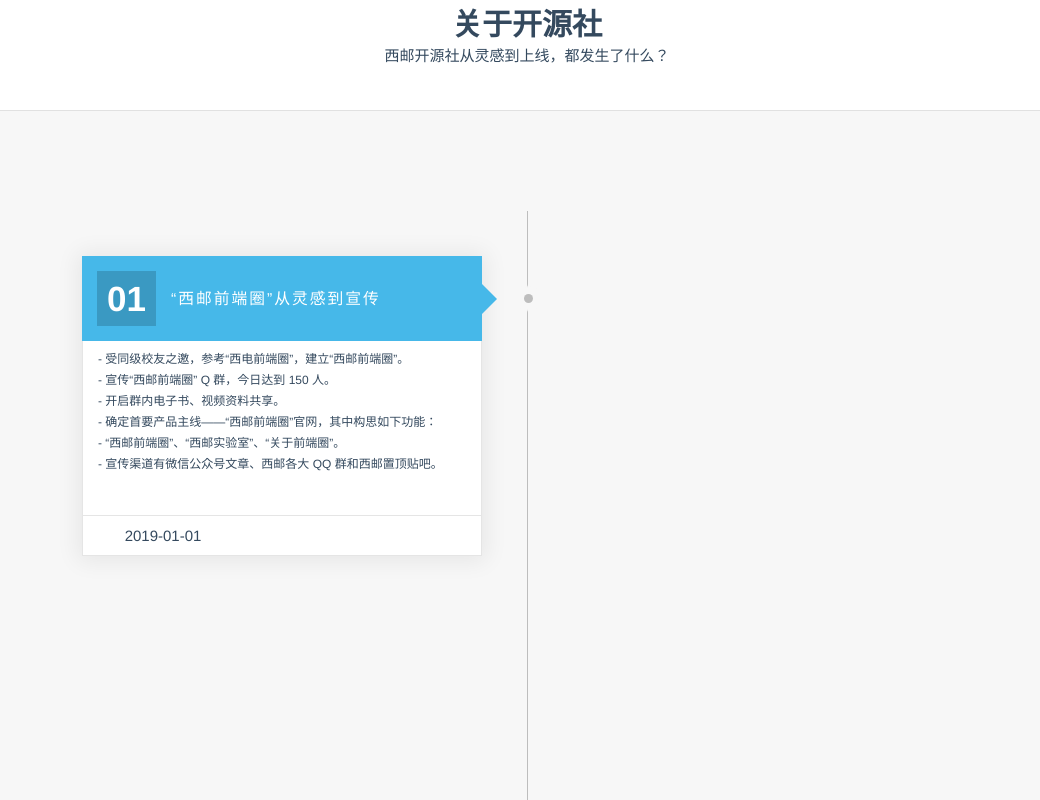
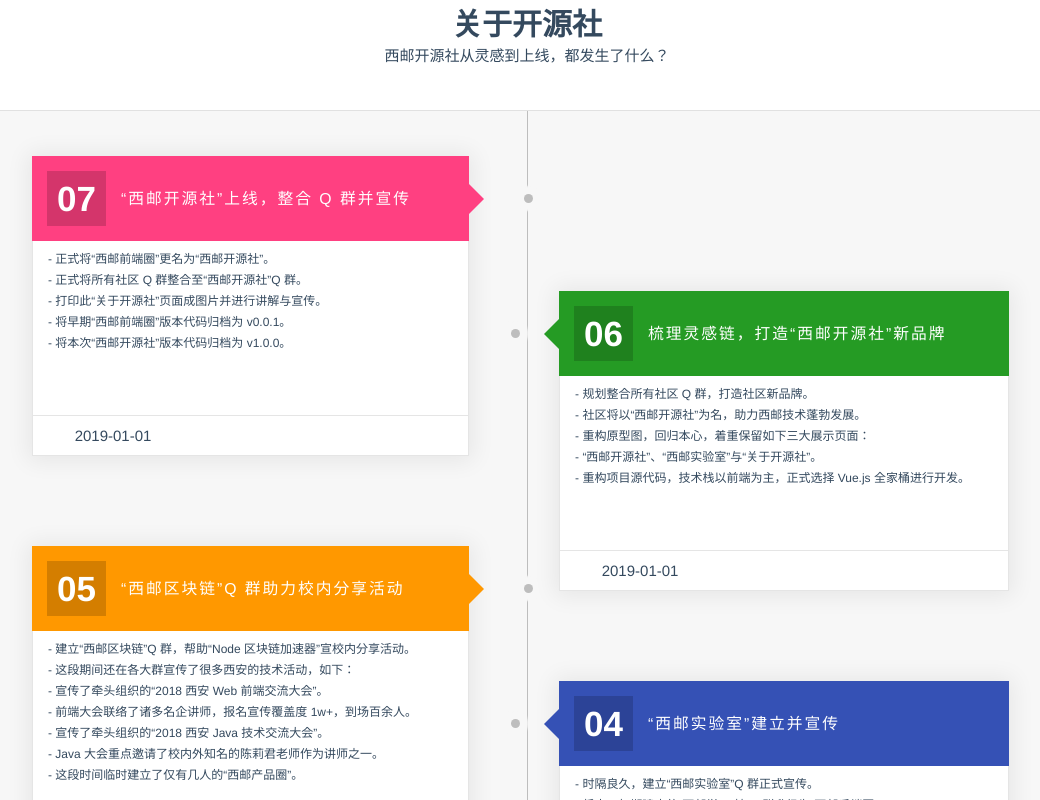
Before and after one commit to ningoink/xiyoucircle, a Vue app: page /about in a window 1280 px wide. Shown: the top 800 px of the page, without its empty margins (113-1153 px from the left). Built offline with nearby package versions, Linux system fonts and the light colour scheme.

Commit message:
持续优化时间轴相关 CSS 并能设置时间轴卡片个数

```diff
--- a/src/views/about/card-timeline.vue
+++ b/src/views/about/card-timeline.vue
@@ -1,13 +1,35 @@
 <template>
-    <section id=timeline>
+    <section id="timeline">
         <div class="demo-card-wrapper">
-            <div class="demo-card demo-card--step1">
+            <template v-for="(item, i) in historyList">
+                <div :key="item.id" class="demo-card" :class="'demo-card--step' + (i+1)">
+                    <div class="head">
+                        <div class="number-box">
+                            <span>{{ '0' + item.id }}</span>
+                        </div>
+                        <h2>{{ item.title }}</h2>
+                    </div>
+                    <div class="body">
+                        <p v-for="(t, j) in item.text" :key="j">{{ t }}</p>
+                    </div>
+                    <div class="foot">
+                        <div class="calendar">
+                            <!-- icon -->&nbsp;
+                        </div>
+                        <div class="date">2019-01-01</div>
+                        <div class="icon">
+                            <!-- icon -->&nbsp;
+                        </div>
+                    </div>
+                </div>
+            </template>
+
+            <!-- <div class="demo-card demo-card--step5">
                 <div class="head">
                     <div class="number-box">
                         <span>01</span>
                     </div>
                     <h2>
-                        <!-- <span class="small">Subtitle</span> -->
                         “西邮前端圈”从灵感到宣传
                     </h2>
                 </div>
@@ -21,60 +43,12 @@
                 </div>
                 <div class="foot">
                     <div class="calendar">
-                        <!-- icon -->&nbsp;
+                        &nbsp;
                     </div>
                     <div class="date">2019-01-01</div>
                     <div class="icon">
-                        <!-- icon -->&nbsp;
+                        &nbsp;
                     </div>
-                </div>
-            </div>
-
-            <!-- <div class="demo-card demo-card--step2">
-                <div class="head">
-                    <div class="number-box">
-                        <span>02</span>
-                    </div>
-                    <h2><span class="small">Subtitle</span> Confidence</h2>
-                </div>
-                <div class="body">
-                    <p>Lorem ipsum dolor sit amet, consectetur adipisicing elit. Soluta reiciendis deserunt doloribus consequatur, laudantium odio dolorum laboriosam.</p>
-                </div>
-            </div>
-
-            <div class="demo-card demo-card--step3">
-                <div class="head">
-                    <div class="number-box">
-                        <span>03</span>
-                    </div>
-                    <h2><span class="small">Subtitle</span> Adaptation</h2>
-                </div>
-                <div class="body">
-                    <p>Lorem ipsum dolor sit amet, consectetur adipisicing elit. Soluta reiciendis deserunt doloribus consequatur, laudantium odio dolorum laboriosam.</p>
-                </div>
-            </div>
-
-            <div class="demo-card demo-card--step4">
-                <div class="head">
-                    <div class="number-box">
-                        <span>04</span>
-                    </div>
-                    <h2><span class="small">Subtitle</span> Consistency</h2>
-                </div>
-                <div class="body">
-                    <p>Lorem ipsum dolor sit amet, consectetur adipisicing elit. Soluta reiciendis deserunt doloribus consequatur, laudantium odio dolorum laboriosam.</p>
-                </div>
-            </div>
-
-            <div class="demo-card demo-card--step5">
-                <div class="head">
-                    <div class="number-box">
-                        <span>05</span>
-                    </div>
-                    <h2><span class="small">Subtitle</span> Conversion</h2>
-                </div>
-                <div class="body">
-                    <p>Lorem ipsum dolor sit amet, consectetur adipisicing elit. Soluta reiciendis deserunt doloribus consequatur, laudantium odio dolorum laboriosam.</p>
                 </div>
             </div> -->
         </div>
@@ -82,12 +56,13 @@
 </template>
 
 <script>
-import HISTORY_LIST from '@/config/history-list'
+import { HISTORY_LIST } from '@/config/history-list'
 
 export default {
     name: 'CardTimeline',
     data: function () {
         return {
+            historyList: HISTORY_LIST
         }
     }
 }
@@ -123,13 +98,13 @@
 $background: #f7f7f7;
 $box-shadow: 0px 1px 22px 4px rgba(0, 0, 0, 0.07);
 $border: 1px solid rgba(191, 191, 191, 0.4);
-$items: 5;
+$items: 7;
 $rows: ceil($items/2);
 
 /* Card sizing */
 
 $card-height: 300px;
-$card-width: 400px;
+$card-width: 450px;
 $foot-height: 40px;
 $inner-margin: 15px;
 $number-size: 35px;
@@ -139,16 +114,19 @@
 
 /* Colors */
 
-$steps: #46b8e9;
-$colors: #46b8e9,
-#3ee9d1,
-#ce43eb,
-#4d92eb;
+$steps: #ff6100;
+$colors: #ff4081,
+#259b24,
+#ff9800,
+#3551b5,
+#009688,
+#e51c23;
 $timeline: #bdbdbd;
 
 /* Calculations */
 
-$container-height: $rows * ($card-height + $outer-margin) + $stagger;
+// $container-height: $rows * ($card-height + $outer-margin) + $stagger ;
+$container-height: $rows * ($card-height + $outer-margin);
 $container-width: $card-width*2 + $outer-margin*3;
 $head-height: $number-size + 50;
 $body-height: $card-height - $head-height;
@@ -199,7 +177,6 @@
 }
 
 #timeline {
-  padding: 100px 0;
   background: $background;
   border-top: $border;
   border-bottom: $border;
--- a/src/views/about/index.vue
+++ b/src/views/about/index.vue
@@ -1,5 +1,5 @@
 <template>
-    <div id="lab">
+    <div id="about">
         <header class="leader">
             <h1>关于开源社</h1>
             <p>西邮开源社从灵感到上线，都发生了什么？</p>
```
